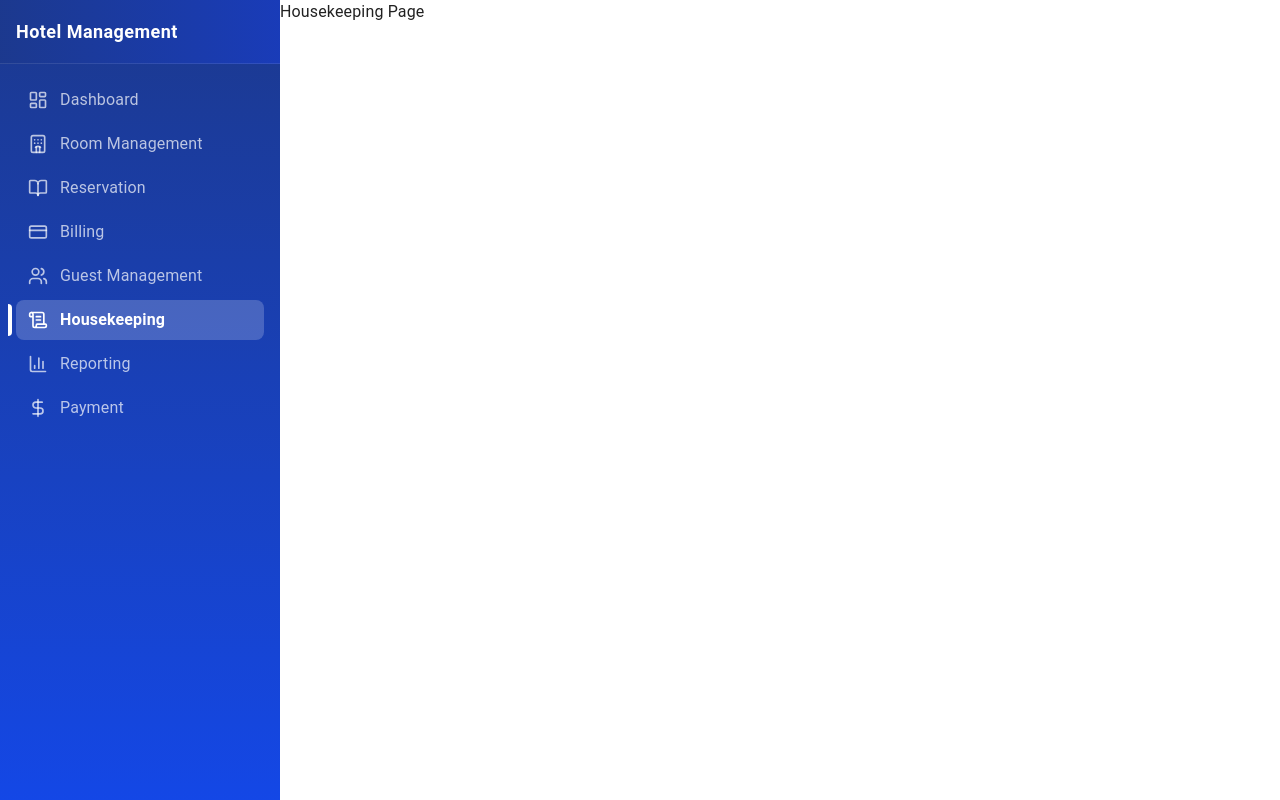
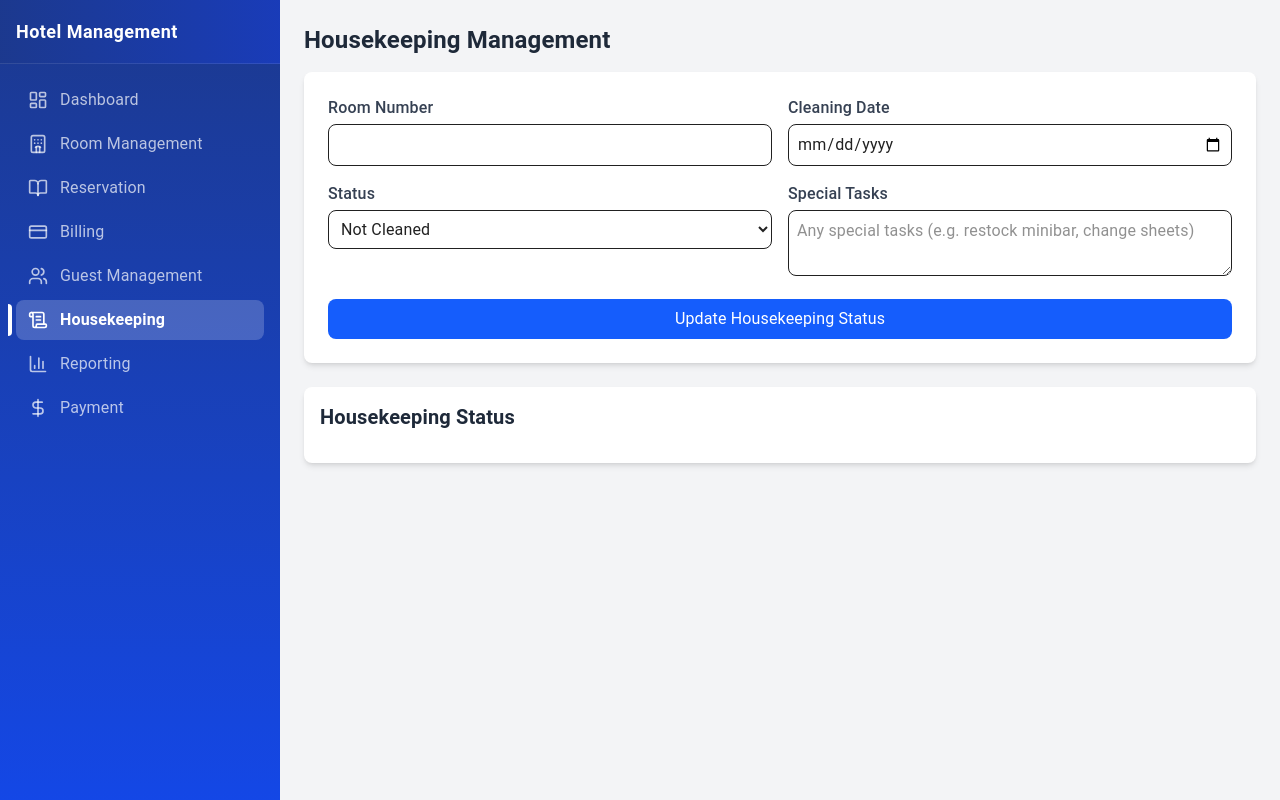
Before and after one commit to DonShanilka/hotel_management_system, a React (Vite) app: page /housekeeping in a window 1280 px wide. Built offline with nearby package versions, Linux system fonts and the light colour scheme.

Commit message:
create Housekeeping form

```diff
--- a/src/pages/Housekeeping.tsx
+++ b/src/pages/Housekeeping.tsx
@@ -1,7 +1,108 @@
-import React from 'react';
+import React, { useState } from 'react';
 
 const Housekeeping: React.FC = () => {
-  return <div>Housekeeping Page</div>;
+  const [roomNumber, setRoomNumber] = useState('');
+  const [cleaningDate, setCleaningDate] = useState('');
+  const [status, setStatus] = useState('Not Cleaned');
+  const [specialTasks, setSpecialTasks] = useState('');
+  const [housekeepingList, setHousekeepingList] = useState<any[]>([]);
+
+  const handleSubmit = (e: React.FormEvent) => {
+    e.preventDefault();
+
+    const newHousekeeping = {
+      roomNumber,
+      cleaningDate,
+      status,
+      specialTasks,
+    };
+
+    setHousekeepingList([...housekeepingList, newHousekeeping]);
+
+    // Reset form after submission
+    setRoomNumber('');
+    setCleaningDate('');
+    setStatus('Not Cleaned');
+    setSpecialTasks('');
+  };
+
+  return (
+    <div className="p-6 bg-gray-100 min-h-screen">
+      <h1 className="text-2xl font-semibold text-gray-800 mb-4">Housekeeping Management</h1>
+
+      <form onSubmit={handleSubmit} className="bg-white p-6 rounded-lg shadow-md">
+        <div className="grid grid-cols-1 md:grid-cols-2 gap-4">
+          <div>
+            <label className="block text-gray-700 font-medium mb-1">Room Number</label>
+            <input
+              type="text"
+              value={roomNumber}
+              onChange={(e) => setRoomNumber(e.target.value)}
+              className="w-full p-2 border rounded-lg"
+              required
+            />
+          </div>
+
+          <div>
+            <label className="block text-gray-700 font-medium mb-1">Cleaning Date</label>
+            <input
+              type="date"
+              value={cleaningDate}
+              onChange={(e) => setCleaningDate(e.target.value)}
+              className="w-full p-2 border rounded-lg"
+              required
+            />
+          </div>
+
+          <div>
+            <label className="block text-gray-700 font-medium mb-1">Status</label>
+            <select
+              value={status}
+              onChange={(e) => setStatus(e.target.value)}
+              className="w-full p-2 border rounded-lg"
+              required
+            >
+              <option value="Not Cleaned">Not Cleaned</option>
+              <option value="Cleaned">Cleaned</option>
+              <option value="Under Maintenance">Under Maintenance</option>
+            </select>
+          </div>
+
+          <div>
+            <label className="block text-gray-700 font-medium mb-1">Special Tasks</label>
+            <textarea
+              value={specialTasks}
+              onChange={(e) => setSpecialTasks(e.target.value)}
+              className="w-full p-2 border rounded-lg"
+              placeholder="Any special tasks (e.g. restock minibar, change sheets)"
+            />
+          </div>
+        </div>
+
+        <button
+          type="submit"
+          className="mt-4 w-full bg-blue-600 text-white py-2 rounded-lg hover:bg-blue-700 transition"
+        >
+          Update Housekeeping Status
+        </button>
+      </form>
+
+      {/* Display Housekeeping List */}
+      <div className="mt-6 bg-white p-4 rounded-lg shadow-md">
+        <h2 className="text-xl font-semibold text-gray-800 mb-4">Housekeeping Status</h2>
+        <div className="grid grid-cols-1 md:grid-cols-2 gap-4">
+          {housekeepingList.map((entry, index) => (
+            <div key={index} className="border p-4 rounded-lg">
+              <p><strong>Room Number:</strong> {entry.roomNumber}</p>
+              <p><strong>Cleaning Date:</strong> {entry.cleaningDate}</p>
+              <p><strong>Status:</strong> {entry.status}</p>
+              <p><strong>Special Tasks:</strong> {entry.specialTasks || 'None'}</p>
+            </div>
+          ))}
+        </div>
+      </div>
+    </div>
+  );
 };
 
 export default Housekeeping;
```
